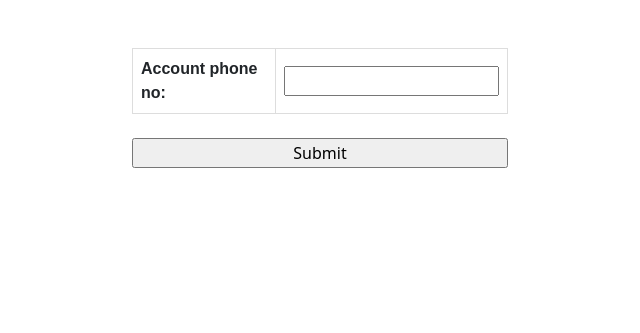
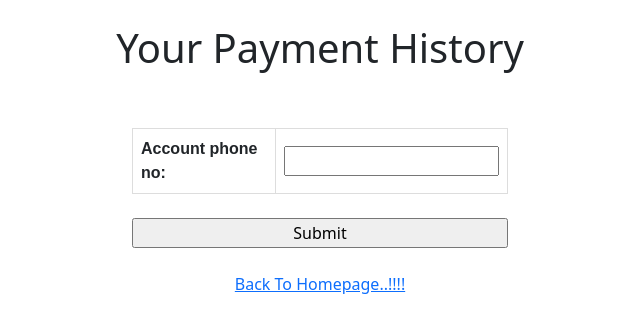
Before and after one commit to msakib162004/Bank-Transaction, a Django app: page /payment-history in a window 1280 px wide. Shown: the top 333 px of the page, without its empty margins (320-960 px from the left). Run offline with Django 3.2, Linux system fonts and the light colour scheme; parts of the project's set-up code (start-up, migrations or seed data) failed here and were passed over.

Commit message:
Final Version

```diff
--- a/bank/forms.py
+++ b/bank/forms.py
@@ -5,8 +5,6 @@ class Payment(forms.Form):
     payor_no = forms.CharField(max_length=30, error_messages={'required': "This field is required."})
     payee_no = forms.CharField(max_length=30, error_messages={'required': "This field is required."})
     amount = forms.CharField(max_length=30, error_messages={'required': "This field is required."})
-    # day = forms.DateField(initial=datetime.date.today)
-    # time = forms.TimeField()
     split_date_time_field = forms.SplitDateTimeField(
         label_suffix=" : "
         ,
@@ -19,5 +17,5 @@ class Payment(forms.Form):
     )
 
 
-class PaymentHistory(forms.Form):
+class PaymentHistoryForm(forms.Form):
     account_phone_no = forms.CharField(max_length=11, error_messages={'required': "This field is required."})
--- a/bank/models.py
+++ b/bank/models.py
@@ -1,7 +1,7 @@
 from django.db import models
 
 
-class customer(models.Model):
+class Customer(models.Model):
     name = models.CharField(max_length=50)
     balance = models.DecimalField(max_digits=5, decimal_places=2)
     phoneNo = models.CharField(max_length=11)
@@ -12,7 +12,8 @@ class customer(models.Model):
         return self.name
 
 
-class paymentHistory(models.Model):
+class PaymentHistory(models.Model):
     senderPhoneNo = models.CharField(max_length=11)
     receiverPhoneNo = models.CharField(max_length=11)
     amount = models.DecimalField(max_digits=5, decimal_places=2)
+    dateTime = models.DateTimeField(auto_now=True)
--- a/bank/views.py
+++ b/bank/views.py
@@ -2,8 +2,8 @@ import datetime
 from background_task import background
 from django.shortcuts import render
 from django.http import HttpResponseRedirect
-from .forms import Payment, PaymentHistory
-from .models import customer, paymentHistory
+from .forms import Payment, PaymentHistoryForm
+from .models import Customer, PaymentHistory
 import decimal
 from django.db import transaction
 from django.contrib import messages
@@ -11,21 +11,21 @@ from django.contrib import messages
 
 def payment_history(request):
     if request.method == 'POST':
-        form = PaymentHistory(request.POST)
+        form = PaymentHistoryForm(request.POST)
         if form.is_valid():
             account_no = form.cleaned_data['account_phone_no']
-            payHistory = paymentHistory.objects.filter(senderPhoneNo=account_no)
-            for i in payHistory:
-                print(i.senderPhoneNo, i.receiverPhoneNo, i.amount)
-            return render(request, 'paymentHistory.html', {'form': form, 'paymentHistory': payHistory})
+            pay_history = PaymentHistory.objects.filter(senderPhoneNo=account_no)
+            if pay_history:
+                return render(request, 'paymentHistory.html', {'form': form, 'paymentHistory': pay_history})
+            else:
+                return render(request, 'paymentHistory.html', {'form': form, 'noHistory': True})
     else:
-        form = PaymentHistory()
+        form = PaymentHistoryForm()
     return render(request, 'paymentHistory.html', {'form': form})
 
 
 def process_payment(request):
-    currentTime = datetime.datetime.now()
-    global payor, payee
+    current_time = datetime.datetime.now()
     if request.method == 'POST':
 
         form = Payment(request.POST)
@@ -34,44 +34,55 @@ def process_payment(request):
             x = form.cleaned_data['payor_no']
             y = form.cleaned_data['payee_no']
             z = decimal.Decimal(form.cleaned_data['amount'])
-            PaymentDateTime = form.cleaned_data['split_date_time_field']
-            if PaymentDateTime:
+            payment_date_time = form.cleaned_data['split_date_time_field']
+            if payment_date_time:
+                sec = (payment_date_time.timestamp() - current_time.timestamp())
+                if not Customer.objects.filter(phoneNo=x).exists() or not Customer.objects.filter(phoneNo=y).exists():
 
-                sec = (PaymentDateTime.timestamp() - currentTime.timestamp())
-
-                if not customer.objects.filter(phoneNo=x).exists() or not customer.objects.filter(phoneNo=y).exists():
-
-                    messages.warning(request, 'Invalid Information, Transaction Failed...!')  # recorded
+                    messages.warning(request, 'Invalid Information, Transaction Failed...!')
                     return HttpResponseRedirect('/')
                 else:
-                    messages.success(request, f'Congratulations, Your Payment Have Been Scheduled On : {PaymentDateTime}') # ignored
+                    messages.success(request, f'Congratulations, Your Payment Have Been Scheduled On : {payment_date_time}')
+                    payor = Customer.objects.select_for_update().get(phoneNo=x)
+                    if payor.balance >= z:
+                        notify_user(payor_no=x, payee_no=y, amount=str(z), schedule=round(sec))
+                        return HttpResponseRedirect('/')
+                    else:
+                        messages.success(request, 'Insufficient Balance, Transaction Failed...!')
 
-                    notify_user(payor_no=x, payee_no=y, amount=str(z), schedule=round(sec))
-                    return HttpResponseRedirect('/')
+                        return HttpResponseRedirect('/')
+
             else:
 
-                if customer.objects.filter(phoneNo=x).exists() and customer.objects.filter(phoneNo=y).exists():
-                    payor = customer.objects.select_for_update().get(phoneNo=x)
-                    payee = customer.objects.select_for_update().get(phoneNo=y)
+                if Customer.objects.filter(phoneNo=x).exists() and Customer.objects.filter(phoneNo=y).exists():
+                    payor = Customer.objects.select_for_update().get(phoneNo=x)
+                    payee = Customer.objects.select_for_update().get(phoneNo=y)
 
-                    with transaction.atomic():
-                        payor.balance -= z
-                        payor.save()
+                    if payor.balance >= z:
 
-                        payee.balance += z
-                        payee.save()
+                        with transaction.atomic():
+                            payor.balance -= z
+                            payor.save()
 
-                        saveHistory = paymentHistory()
-                        saveHistory.senderPhoneNo = x
-                        saveHistory.receiverPhoneNo = y
-                        saveHistory.amount = z
-                        saveHistory.save()
+                            payee.balance += z
+                            payee.save()
 
-                        messages.success(request, 'Congratulations, Transaction Successful...!')  # ignored
+                            save_history = PaymentHistory()
+                            save_history.senderPhoneNo = x
+                            save_history.receiverPhoneNo = y
+                            save_history.amount = z
+                            save_history.save()
+
+                            messages.success(request, 'Congratulations, Transaction Successful...!')
+
+                            return HttpResponseRedirect('/')
+                    else:
+
+                        messages.success(request, 'Insufficient Balance, Transaction Failed...!')
 
                         return HttpResponseRedirect('/')
                 else:
-                    messages.warning(request, 'Invalid Information, Transaction Failed...!')  # recorded
+                    messages.warning(request, 'Invalid Information, Transaction Failed...!')
                     return HttpResponseRedirect('/')
         else:
             print("Invalid")
@@ -84,15 +95,17 @@ def process_payment(request):
 
 @background()
 def notify_user(payor_no, payee_no, amount):
-    payor = customer.objects.select_for_update().get(phoneNo=payor_no)
-    payee = customer.objects.select_for_update().get(phoneNo=payee_no)
+    payor = Customer.objects.select_for_update().get(phoneNo=payor_no)
+    payee = Customer.objects.select_for_update().get(phoneNo=payee_no)
+    amount = int(amount)
+
     with transaction.atomic():
-        payor.balance -= int(amount)
+        payor.balance -= amount
         payor.save()
-        payee.balance += int(amount)
+        payee.balance += amount
         payee.save()
-        saveHistory = paymentHistory()
-        saveHistory.senderPhoneNo = payor_no
-        saveHistory.receiverPhoneNo = payee_no
-        saveHistory.amount = int(amount)
-        saveHistory.save()
+        save_history = PaymentHistory()
+        save_history.senderPhoneNo = payor_no
+        save_history.receiverPhoneNo = payee_no
+        save_history.amount = amount
+        save_history.save()
--- a/templates/paymentHistory.html
+++ b/templates/paymentHistory.html
@@ -29,6 +29,9 @@ tr:nth-child(even) {
 
 </head>
 <body>
+    <br>
+    <h1 style="text-align: center">Your Payment History</h1>
+
     <div class="container pt-5" style="max-width:400px">
         <form method="post">
             {% csrf_token %}
@@ -41,28 +44,38 @@ tr:nth-child(even) {
     </div>
 
 
-        {% if paymentHistory %}
-            <div class="container pt-5" style="max-width:400px">
+    {% if paymentHistory %}
+
+            <div class="container pt-5" style="max-width:600px">
                 <h2>Payment History</h2>
 
                 <table>
                   <tr>
-                    <th>Sender No</th>
-                    <th>Receiver No</th>
-                    <th>Amount</th>
+                      <th>Sender No</th>
+                      <th>Receiver No</th>
+                      <th>Amount</th>
+                      <th>Payment Date</th>
                   </tr>
                     {% for history in paymentHistory %}
                       <tr>
                         <td>{{ history.senderPhoneNo }}</td>
                         <td>{{ history.receiverPhoneNo }}</td>
                         <td>{{ history.amount }}</td>
+                        <td>{{ history.dateTime }}</td>
                       </tr>
                     {% endfor %}
                 </table>
 
             </div>
-        {% endif %}
-
+    {% endif %}
+    {% if noHistory %}
+        <br>
+        <h1 style="text-align: center">No payments yet...!!!</h1>
+    {% endif %}
+    <div style=" text-align: center">
+        <br>
+        <a  href="{% url 'payment' %}">Back To Homepage..!!!!</a>
+    </div>
 
 </body>
 </html>
```
Also changed, not shown: bank/admin.py (+4 -4 lines), templates/index.html (+2 -24 lines), bank/migrations/0001_initial.py, bank/migrations/0002_auto_20220703_1251.py (deleted), db.sqlite3, 1 other file.
